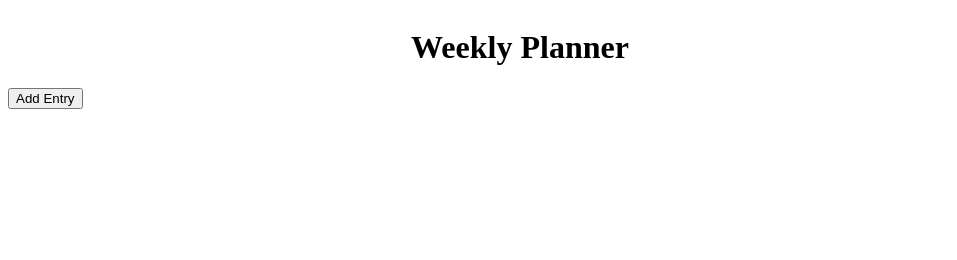
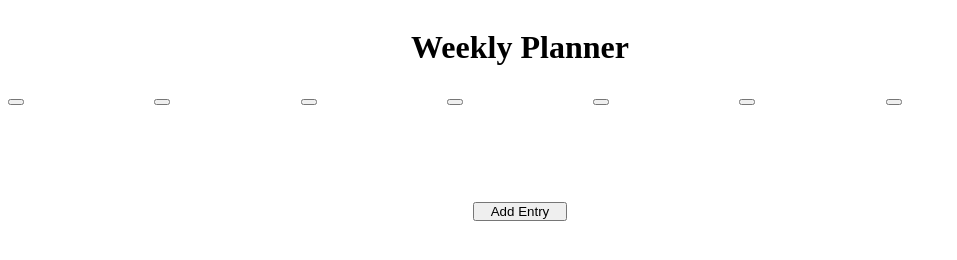
Before and after one commit to msandersmontandon/week-planner, a website: page index.html in a window 1280 px wide. Shown: the whole page, without its empty margins (0-957 px from the left). Drawn offline with Linux system fonts and the light colour scheme.

Commit message:
very funny, very safe for work

```diff
--- a/index.html
+++ b/index.html
@@ -18,8 +18,17 @@
   </header>
   <main>
     <div class="container">
+      <div class="row">
+        <div class="column-7th"><button></button></div>
+        <div class="column-7th"><button></button></div>
+        <div class="column-7th"><button></button></div>
+        <div class="column-7th"><button></button></div>
+        <div class="column-7th"><button></button></div>
+        <div class="column-7th"><button></button></div>
+        <div class="column-7th"><button></button></div>
+      </div>
       <div class="row justify-center">
-        <div class="column-full">
+        <div class="column-full text-center add-entry">
           <button>Add Entry</button>
         </div>
       </div>
--- a/styles.css
+++ b/styles.css
@@ -14,6 +14,10 @@
   flex-basis: 100%;
 }
 
+.column-7th {
+  flex-basis: calc(100% / 7);
+}
+
 .justify-center {
   justify-content: center;
 }
@@ -21,3 +25,11 @@
 .text-center {
   text-align: center;
 }
+
+.add-entry {
+  padding-top: 6rem;
+}
+
+.add-entry button {
+  padding: 0 1rem;
+}
```
